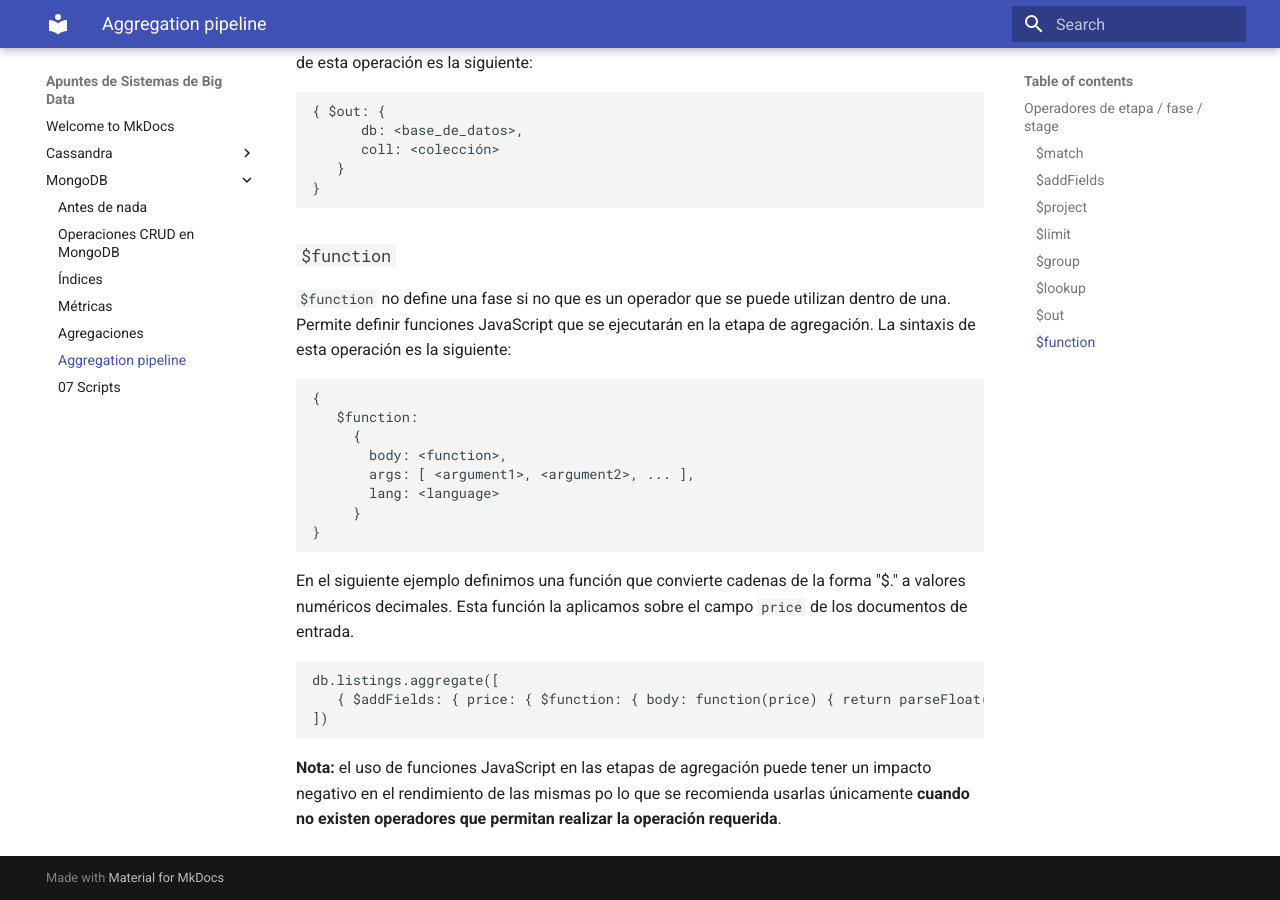
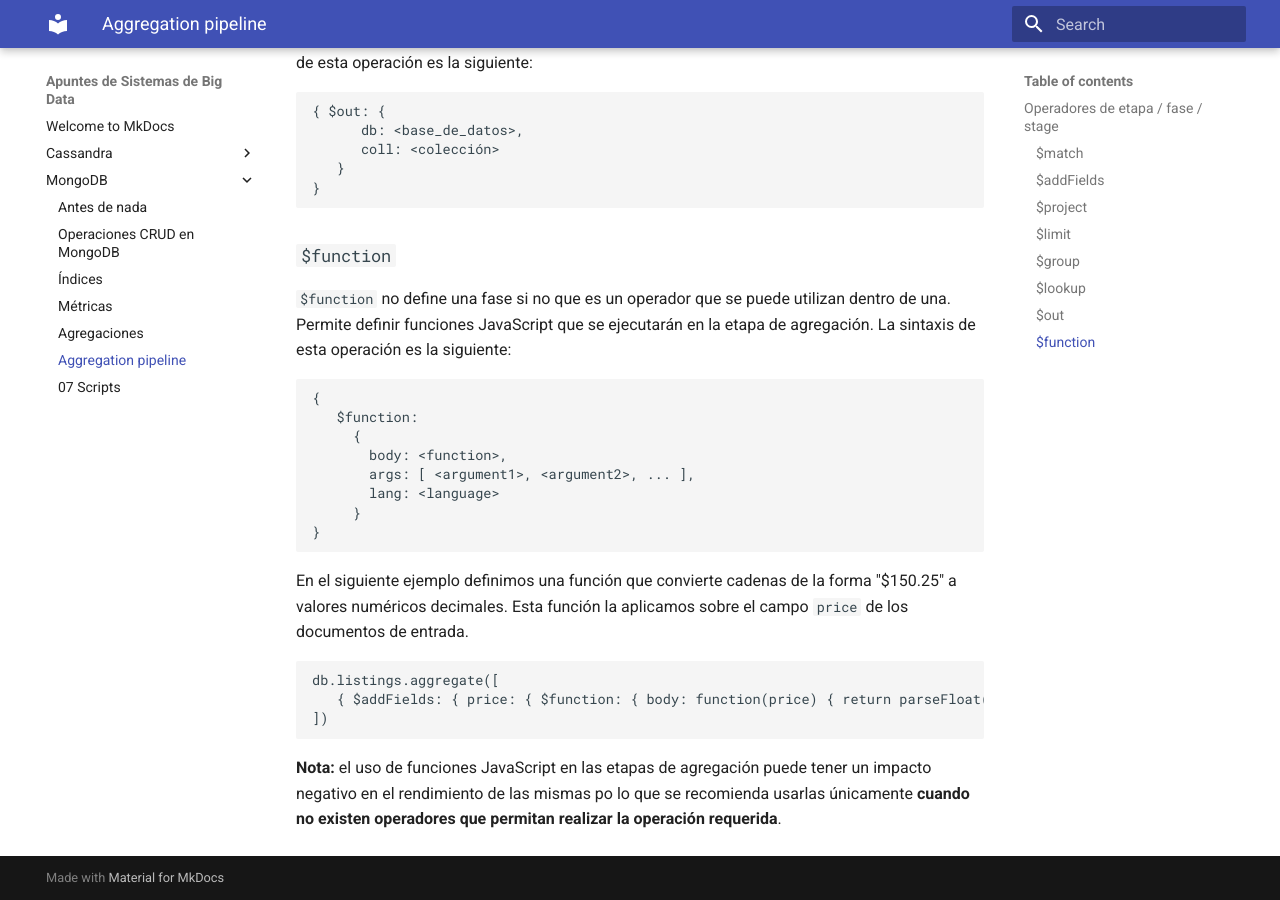
Before and after one commit to mmourazos/SBD, an MkDocs documentation site: the page built from docs/MongoDB/06 - Aggregation pipeline.md, in a window 1280 px wide and 900 px high, scrolled down 5052 px. Built offline with MkDocs 1.6.1 and Material for MkDocs 9.7.7, drawn with Linux system fonts in a browser that asks for light colours.

Commit message:
Renombrado.

````diff
--- a/docs/MongoDB/06 - Aggregation pipeline.md
+++ b/docs/MongoDB/06 - Aggregation pipeline.md
@@ -217,7 +217,7 @@ La operación `$out` permite guardar el resultado de una agregación en una cole
 }
 ```
 
-En el siguiente ejemplo definimos una función que convierte cadenas de la forma "$<numero>.<numero>" a valores numéricos decimales. Esta función la aplicamos sobre el campo `price` de los documentos de entrada.
+En el siguiente ejemplo definimos una función que convierte cadenas de la forma "$150.25" a valores numéricos decimales. Esta función la aplicamos sobre el campo `price` de los documentos de entrada.
 
 ```javascript
 db.listings.aggregate([
````
Also changed, not shown: docs/Cassandra/CQL/10 - CQL Operaciones CRUD.md (added, +1 -0 lines), docs/Cassandra/Arquitectura/7 - Modelado.md (renamed from docs/Cassandra/07 - Modelado.md), docs/Cassandra/CQL/8 - Primeros pasos con CQL.md (renamed from docs/Cassandra/09 - Primeros pasos con CQL.md), docs/Cassandra/CQL/9 - CQL.md (renamed from docs/Cassandra/CQL/08 - CQL.md).
